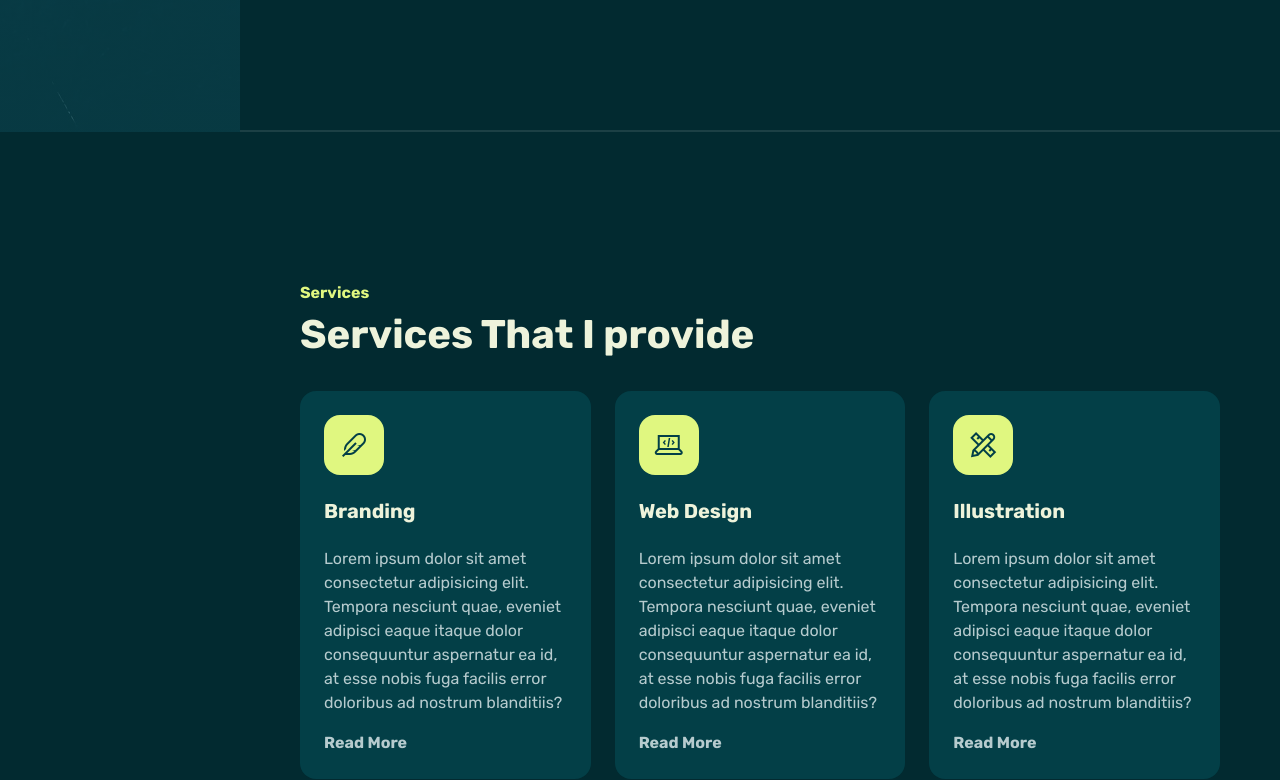
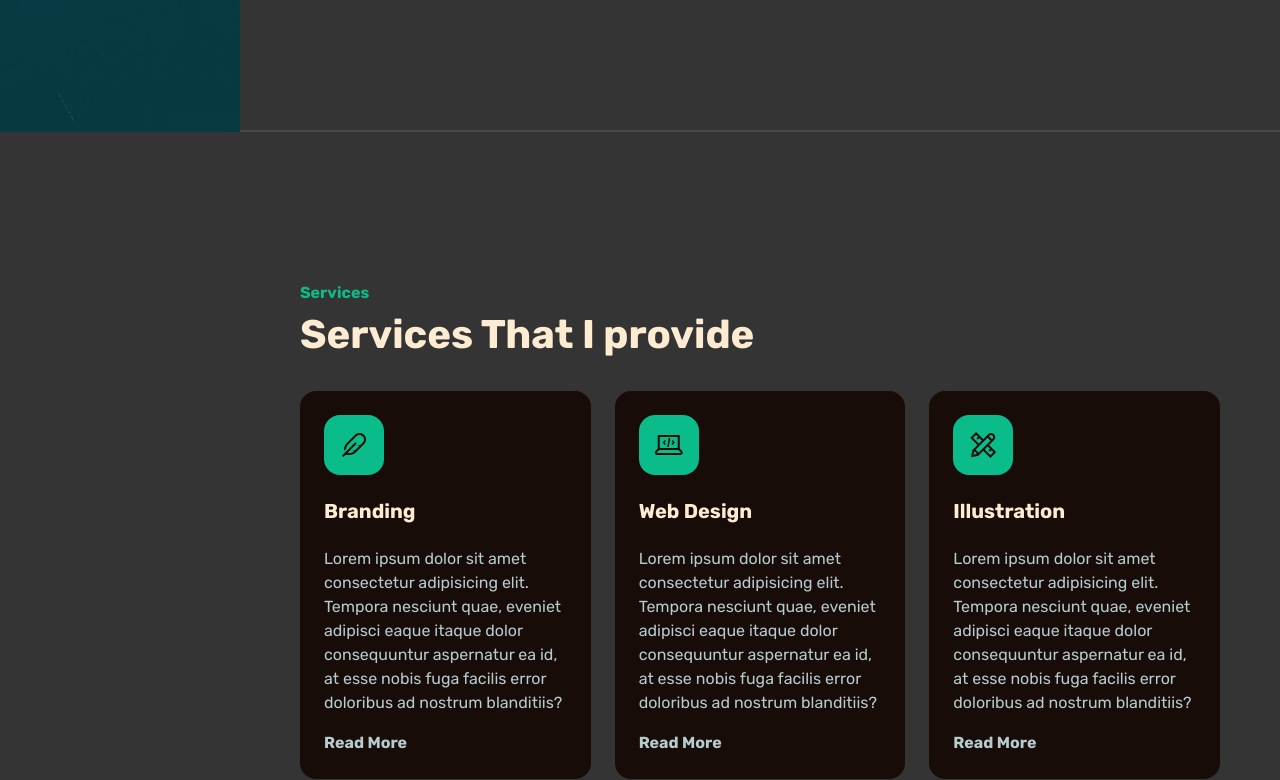
Before and after one commit to PachecolosGroup/TestPortfolio, a website: page index.html in a window 1280 px wide. Shown: the part 668-1448 px from the top of the page. Drawn offline with Linux system fonts and the light colour scheme.

Commit message:
testing colors* proof

```diff
--- a/assets/css/style.css
+++ b/assets/css/style.css
@@ -2,13 +2,22 @@
 
 :root{
     --color-body: #b6cbce;
+    --color-heading: #FDECD2;
+    --color-base: #180C08;
+    --color-base2: #343434;
+    --color-brand: #09BC8A;
+    --color-brand2: #47edbe;
+    --sidbar-width: 240px;
+    --font-base: "Rubik";
+
+    /* --color-body: #b6cbce;
     --color-heading: #eef3db;
     --color-base: #033f47;
-    --color-base2: #022a30;
-    --color-brand: #e0f780;
-    --color-brand2: #deff58;
+    --color-base2: #343434;
+    --color-brand: #09BC8A;
+    --color-brand2: #E85F5C;
     --sidbar-width: 240px;
-    --font-base: "Rubik";
+    --font-base: "Rubik"; */
 
 }
 
@@ -91,12 +100,12 @@ img {
 }
 
 .navbar .mav-link.active{
-    color: var(--color-brand);
+    color: var(--color-brand2);
 
 }
 
 .navbar .mav-link:hover{
-    color: var(--color-brand2)
+    color: var(--color-brand)
 }
 @media (min-width: 992px) {
     .navbar{
@@ -122,13 +131,13 @@ img {
     font-weight: 700;
 }
 .btn-brand {
-    background-color: var(--color-brand);
+    background-color: var(--color-brand2);
     border-color: var(--color-brand);
 }
 
 .btn-brand:hover,
 .btn-brand:focus-visible{
-    background-color: var(--color-brand2);
+    background-color: var(--color-brand);
     color: var(--color-base2);
     border-color: var(--color-brand2);
     cursor: pointer;
```
